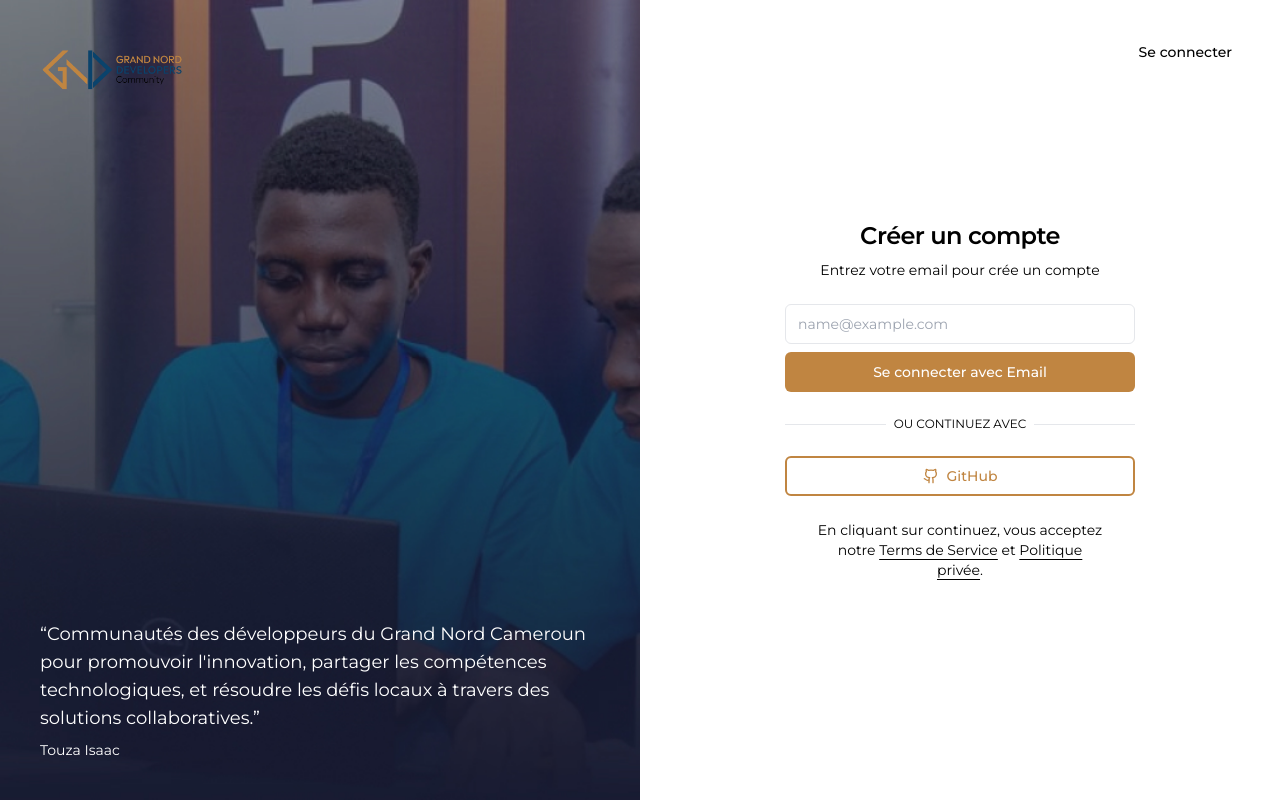
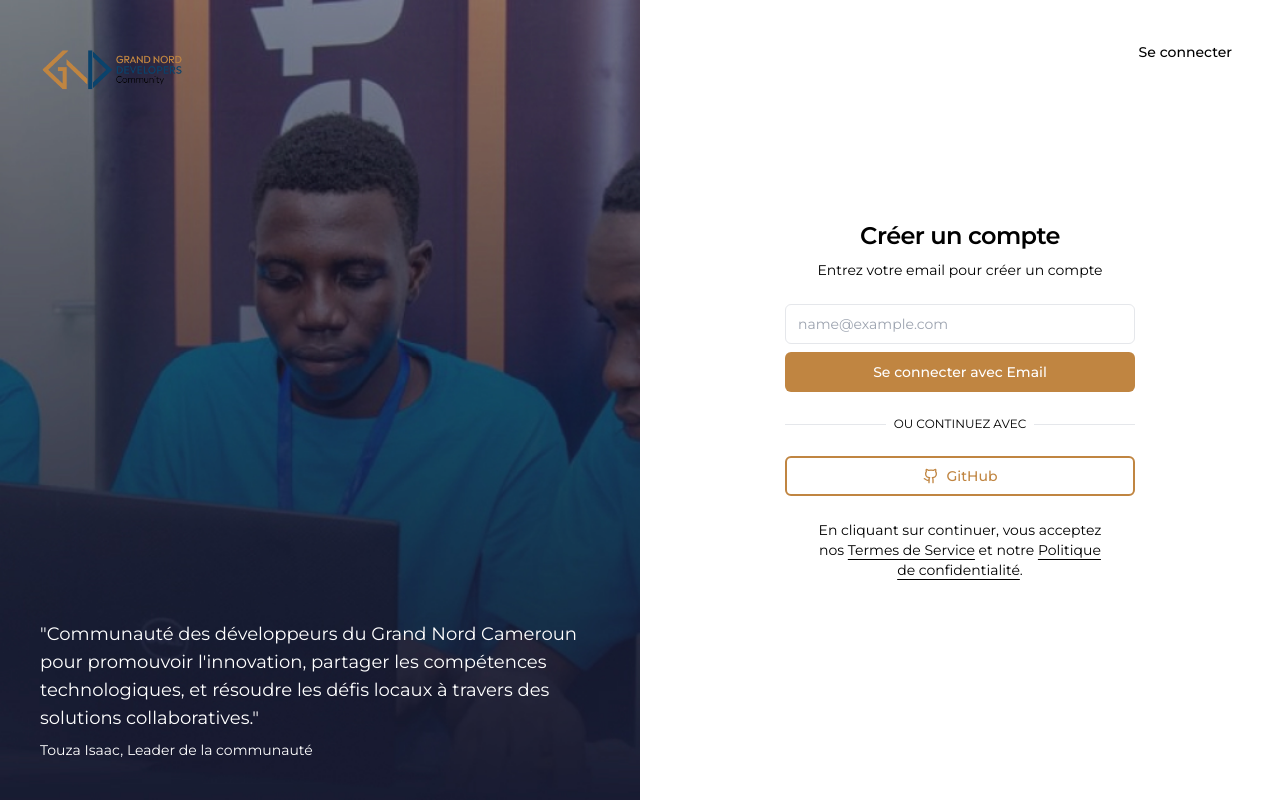
Before and after one commit to Grand-Nord-Developpers-Community/website, a Next.js app: page /login in a window 1280 px wide. Built offline with nearby package versions, Linux system fonts and the light colour scheme.

Commit message:
grammar fixes: ensured consistency and clarity in sentences used in the website

```diff
--- a/app/login/page.tsx
+++ b/app/login/page.tsx
@@ -43,12 +43,12 @@ export default function AuthenticationPage() {
           <div className="relative z-20 mt-auto">
             <blockquote className="space-y-2">
               <p className="text-lg text-left">
-                &ldquo;Communautés des développeurs du Grand Nord Cameroun pour
+                "Communauté des développeurs du Grand Nord Cameroun pour
                 promouvoir l&apos;innovation, partager les compétences
                 technologiques, et résoudre les défis locaux à travers des
-                solutions collaboratives.&rdquo;
+                solutions collaboratives."
               </p>
-              <footer className="text-sm">Touza Isaac</footer>
+              <footer className="text-sm">Touza Isaac, Leader de la communauté</footer>
             </blockquote>
           </div>
         </div>
@@ -59,24 +59,24 @@ export default function AuthenticationPage() {
                 Créer un compte
               </h1>
               <p className="text-sm text-muted-foreground">
-                Entrez votre email pour crée un compte
+                Entrez votre email pour créer un compte
               </p>
             </div>
             <UserAuthForm />
             <p className="px-8 text-center text-sm text-muted-foreground">
-              En cliquant sur continuez, vous acceptez notre{" "}
+              En cliquant sur continuer, vous acceptez nos{" "}
               <Link
                 href="/terms"
                 className="underline underline-offset-4 hover:text-primary"
               >
-                Terms de Service
+                Termes de Service
               </Link>{" "}
-              et{" "}
+              et notre{" "}
               <Link
                 href="/privacy"
                 className="underline underline-offset-4 hover:text-primary"
               >
-                Politique privée
+                Politique de confidentialité
               </Link>
               .
             </p>
--- a/sections/home/HeroSection.tsx
+++ b/sections/home/HeroSection.tsx
@@ -21,7 +21,7 @@ function HeroSection() {
           </h1>
           <div className="flex gap-5 mt-[22%]">
             <Button className="rounded-none" asChild>
-              <Link href="/sign-in">Réjoindre la communauté</Link>
+              <Link href="/sign-in">Rejoindre la communauté</Link>
             </Button>
             <Button
               className="text-white rounded-none   border border-primary"
@@ -34,7 +34,7 @@ function HeroSection() {
         </div>
         <div className="w-[40%] flex flex-col items-end">
           <p className="text-right">
-            Communautés des développeurs du Grand Nord Cameroun pour promouvoir
+            Communauté des développeurs du Grand Nord Cameroun pour promouvoir
             l&apos;innovation, partager les compétences technologiques, et
             résoudre les défis locaux à travers des solutions collaboratives.
           </p>
--- a/sections/home/OurSponsorsSection.tsx
+++ b/sections/home/OurSponsorsSection.tsx
@@ -15,7 +15,7 @@ const OurSponsors: FC = () => {
         className="text-sm w-fit mx-auto border border-primary rounded-full px-4 py-1 flex items-center mb-10 max-sm:text-sm"
       >
         <span className="text-secondary">
-          Notre communauté s&apos;associe à des entreprise, pour innover.
+          Notre communauté s&apos;associe à des entreprises, pour innover.
         </span>
         &ensp;
         <span className="text-primary">Devenir sponsor</span>&ensp;
```
